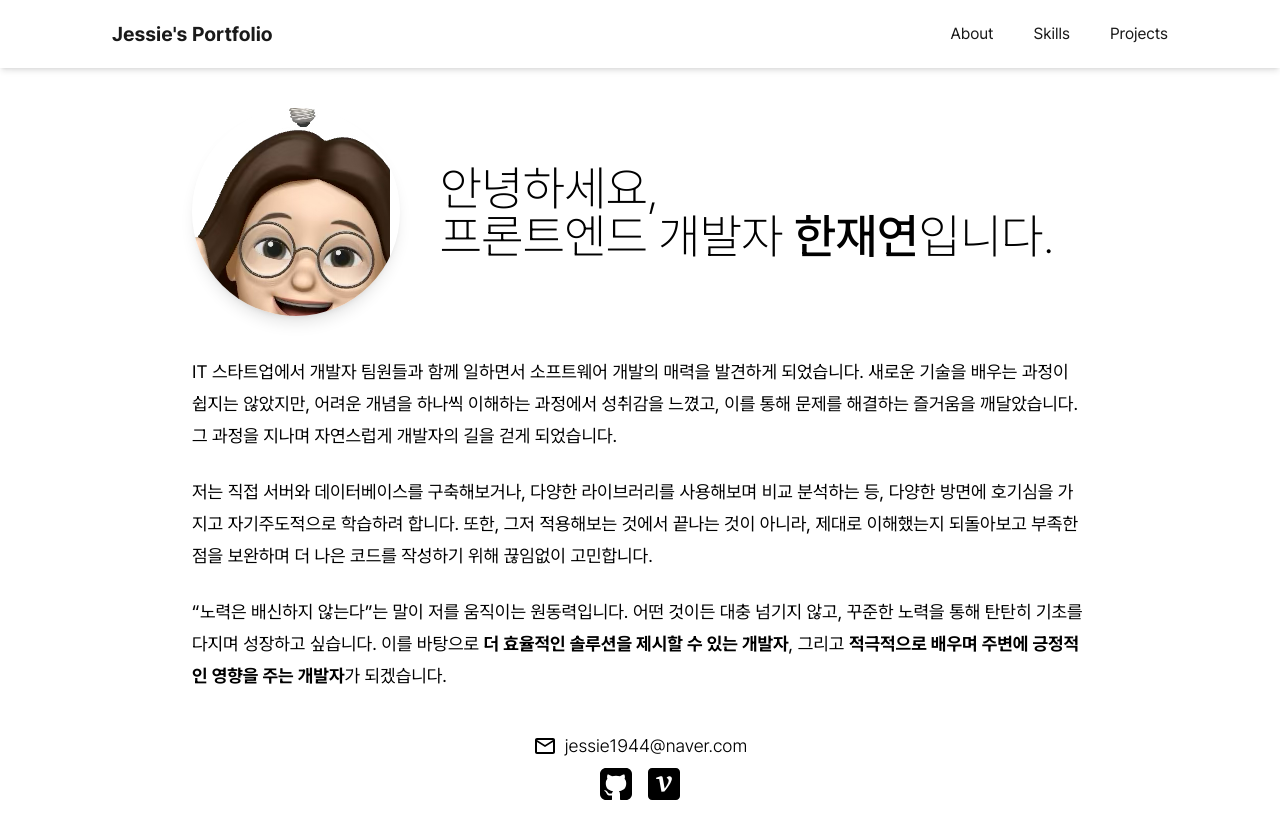
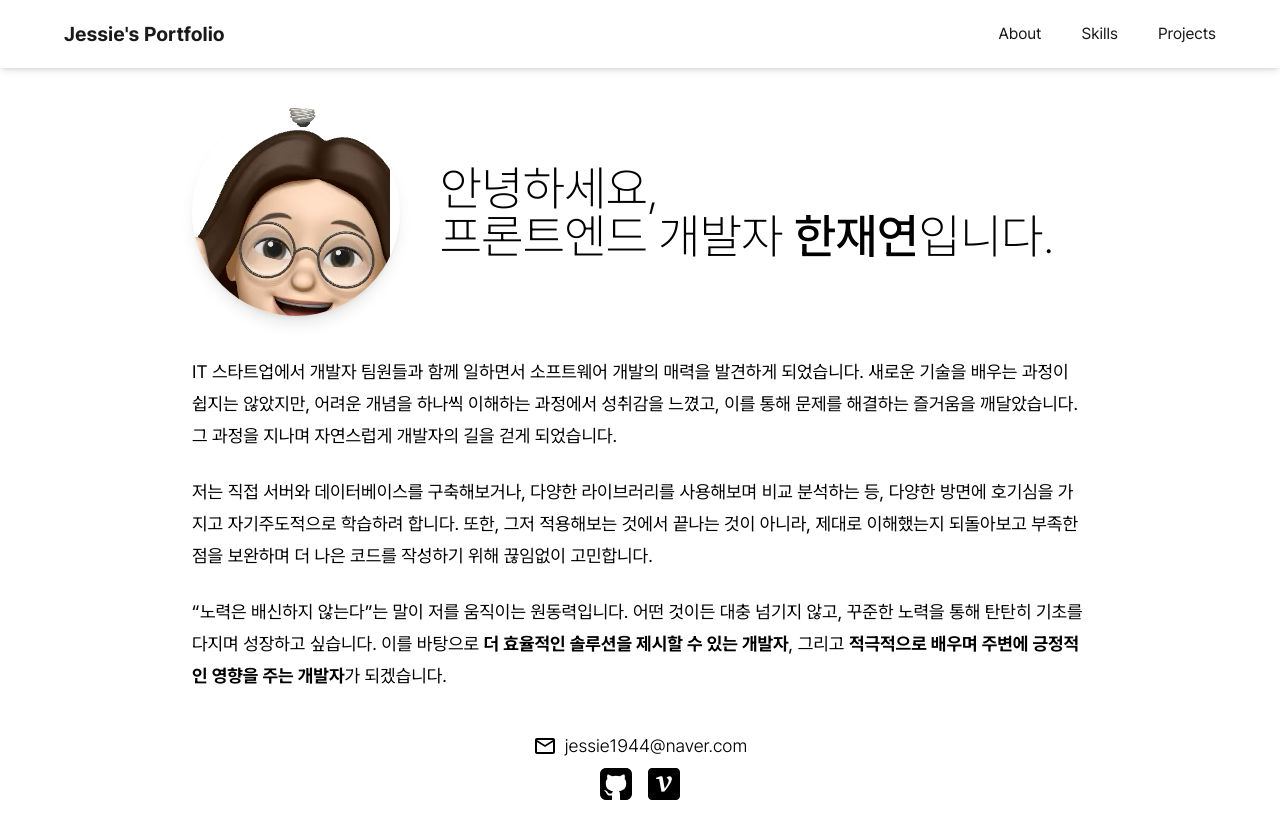
Before and after one commit to Jess-Apr/Portfolio, a Next.js app: page / in a window 1280 px wide. Built offline with nearby package versions, Linux system fonts and the light colour scheme.

Commit message:
💄 Design: 페이지 패딩과 Header 컴포넌트 패딩 통일

```diff
--- a/src/components/common/header.tsx
+++ b/src/components/common/header.tsx
@@ -8,8 +8,8 @@ export default function Header() {
     ]
 
     return (
-        <nav className="fixed w-full flex justify-center bg-white bg-opacity-80 text-soft-black py-5 shadow-md z-10">
-            <div className="w-full flex px-6 sm:px-12 justify-between items-center max-w-6xl">
+        <nav className="fixed w-full flex justify-center bg-white bg-opacity-80 text-soft-black py-5 shadow-md z-10 px-6 sm:px-12">
+            <div className="w-full flex justify-between items-center max-w-6xl">
                 <span className="text-xl font-bold cursor-default">Jessie's Portfolio</span>
                 <ul className="flex space-x-10 items-center">
                     {tabs.map((tab) => (
```
